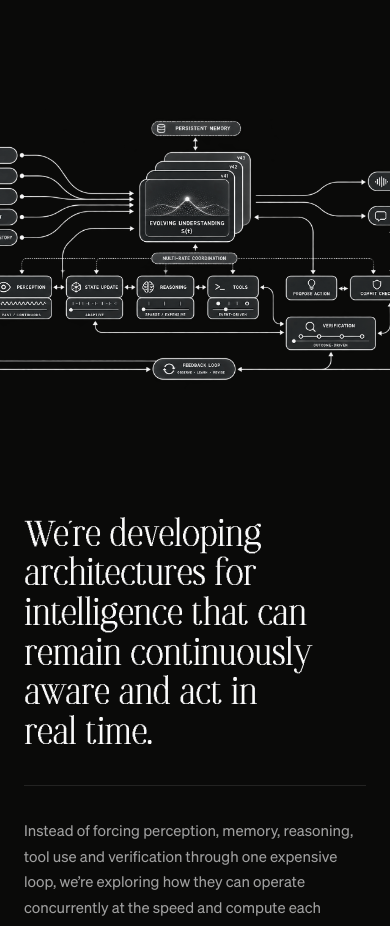
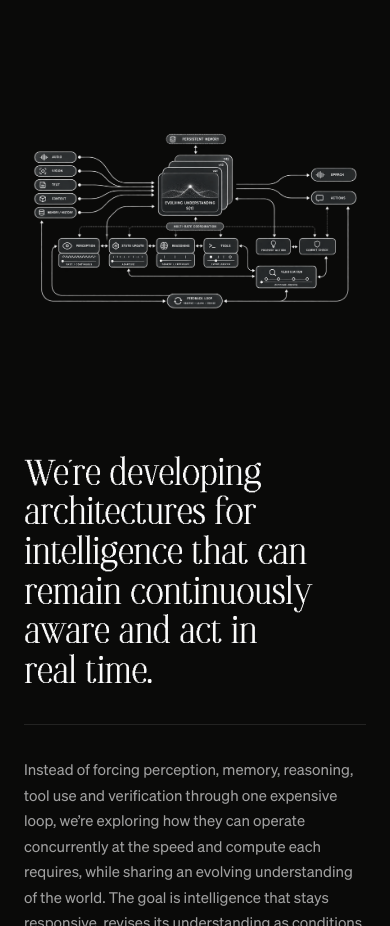
Before and after one commit to Ayush0007-io/AdofLabs-v2, a Next.js app: page / in a window 390 px wide. Shown: the part 1400-2326 px from the top of the page. Built offline with nearby package versions, Linux system fonts and the light colour scheme; a web font is replaced by a local one.

Commit message:
fix: resolve image cut-off on mobile and tablet by removing excessive scaling

```diff
--- a/src/components/sections/home/current-work-section.tsx
+++ b/src/components/sections/home/current-work-section.tsx
@@ -16,7 +16,7 @@ export function CurrentWorkSection() {
             whileInView={{ opacity: 1, y: 0, scale: 1 }}
             viewport={{ once: true, margin: "-15%" }}
             transition={{ duration: 0.9, ease: [0.16, 1, 0.3, 1] }}
-            className="relative w-[115%] -ml-[7.5%] md:w-[65%] md:ml-0 flex items-start justify-center group mb-16 md:mb-0 mt-8 md:mt-0"
+            className="relative w-full md:w-[60%] flex items-center justify-center group mb-12 md:mb-0 mt-4 md:mt-0"
           >
             <Image
               src="/images/what we build new.png"
@@ -24,8 +24,7 @@ export function CurrentWorkSection() {
               width={1600}
               height={1600}
               quality={100}
-              unoptimized
-              className="w-full h-auto object-contain scale-[1.3] md:scale-[1.4] origin-center md:origin-right transition-transform duration-700 group-hover:scale-[1.35] md:group-hover:scale-[1.45]"
+              className="w-full h-auto object-contain transition-transform duration-700 group-hover:scale-[1.02]"
               priority
             />
           </motion.div>
```
